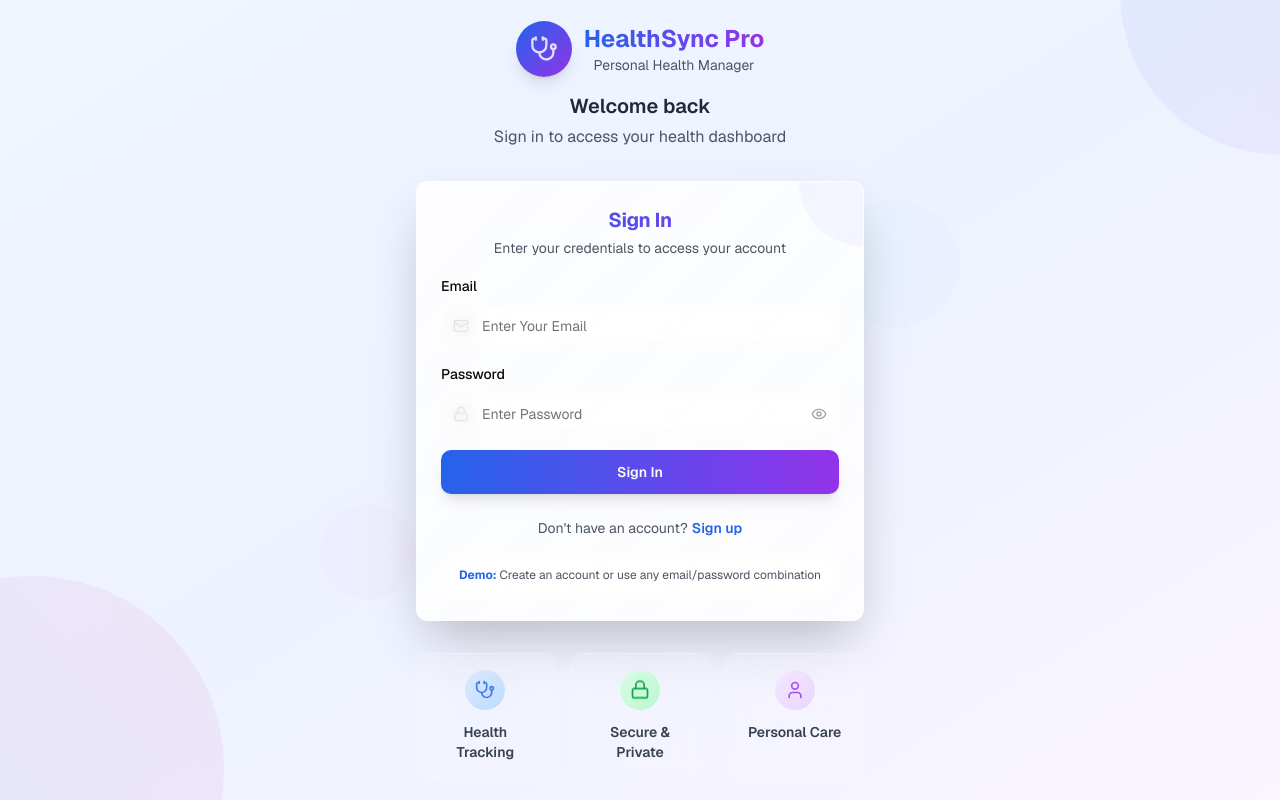
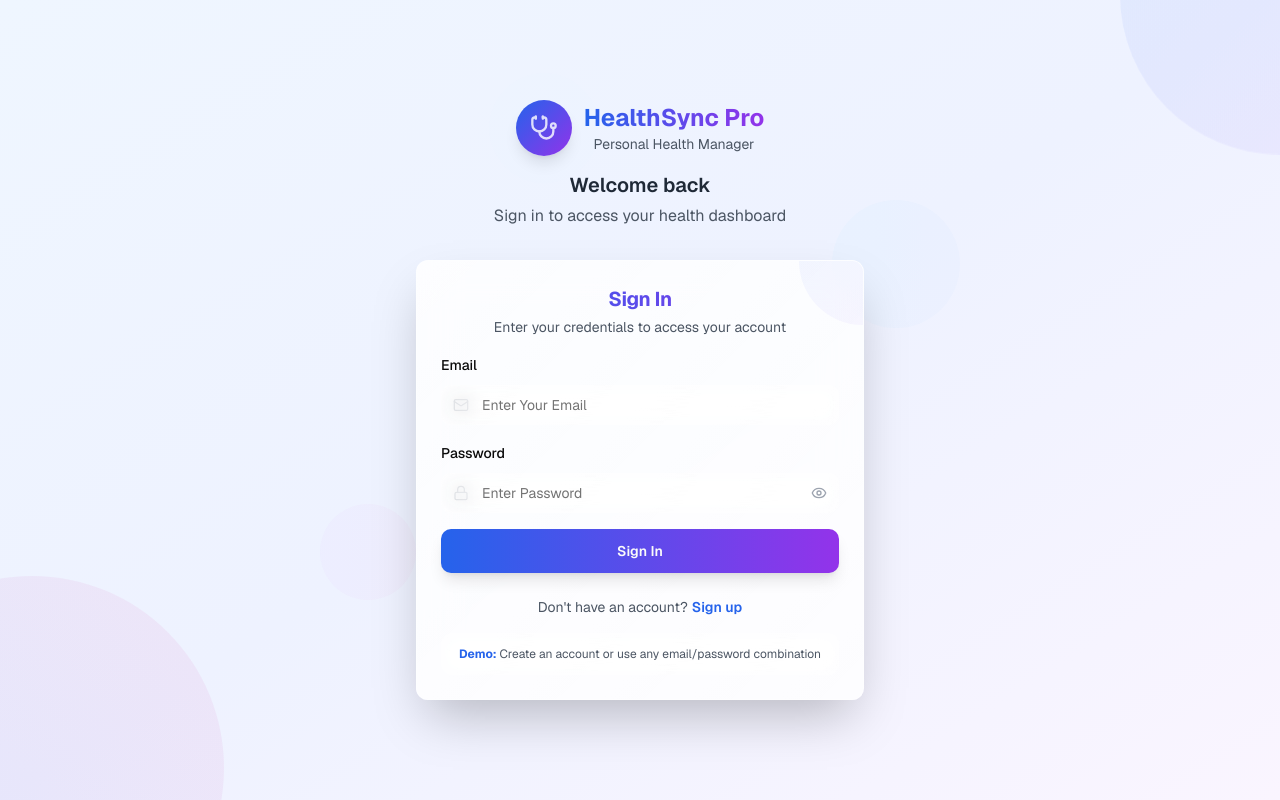
Before and after one commit to pragyesh7753/Health_Sync_Pro, a Next.js app: page / in a window 1280 px wide. Built offline with nearby package versions, Linux system fonts and the light colour scheme.

Commit message:
fix: format code for consistency and remove unused features in LoginRegister component

```diff
--- a/components/login-register.tsx
+++ b/components/login-register.tsx
@@ -7,7 +7,7 @@ import { Card, CardContent, CardDescription, CardHeader, CardTitle } from "@/com
 import { Button } from "@/components/ui/button"
 import { Input } from "@/components/ui/input"
 import { Label } from "@/components/ui/label"
-import { Stethoscope, Eye, EyeOff, Mail, Lock, User,Phone, AlertCircle } from "lucide-react"
+import { Stethoscope, Eye, EyeOff, Mail, Lock, User, Phone, AlertCircle } from "lucide-react"
 import { useAuth } from "@/components/auth-context"
 
 export function LoginRegister() {
@@ -69,9 +69,9 @@ export function LoginRegister() {
       {/* Animated background elements */}
       <div className="absolute inset-0 overflow-hidden pointer-events-none">
         <div className="absolute -top-40 -right-40 w-80 h-80 bg-gradient-to-br from-blue-400/10 to-purple-400/10 rounded-full animate-float"></div>
-        <div className="absolute -bottom-40 -left-40 w-96 h-96 bg-gradient-to-tr from-indigo-400/10 to-pink-400/10 rounded-full animate-float" style={{animationDelay: '2s'}}></div>
+        <div className="absolute -bottom-40 -left-40 w-96 h-96 bg-gradient-to-tr from-indigo-400/10 to-pink-400/10 rounded-full animate-float" style={{ animationDelay: '2s' }}></div>
         <div className="absolute top-1/4 right-1/4 w-32 h-32 bg-gradient-to-r from-cyan-400/5 to-blue-400/5 rounded-full animate-pulse-slow"></div>
-        <div className="absolute bottom-1/4 left-1/4 w-24 h-24 bg-gradient-to-r from-purple-400/5 to-pink-400/5 rounded-full animate-pulse-slow" style={{animationDelay: '1s'}}></div>
+        <div className="absolute bottom-1/4 left-1/4 w-24 h-24 bg-gradient-to-r from-purple-400/5 to-pink-400/5 rounded-full animate-pulse-slow" style={{ animationDelay: '1s' }}></div>
       </div>
 
       <div className="w-full max-w-md relative z-10">
@@ -92,7 +92,7 @@ export function LoginRegister() {
           <h2 className="text-lg sm:text-xl font-semibold text-gray-800 animate-bounce-subtle">
             {isLogin ? "Welcome back" : "Create your account"}
           </h2>
-          <p className="text-sm sm:text-base text-gray-600 mt-1 animate-fade-in" style={{animationDelay: '0.2s'}}>
+          <p className="text-sm sm:text-base text-gray-600 mt-1 animate-fade-in" style={{ animationDelay: '0.2s' }}>
             {isLogin ? "Sign in to access your health dashboard" : "Join us to start managing your health"}
           </p>
         </div>
@@ -296,31 +296,6 @@ export function LoginRegister() {
             )}
           </CardContent>
         </Card>
-
-        {/* Features */}
-        <div className="mt-8 grid grid-cols-1 sm:grid-cols-3 gap-4 text-center">
-          <div className="p-4 glass rounded-lg hover-lift interactive-card animate-scale-in" style={{animationDelay: '0.1s'}}>
-            <div className="w-10 h-10 bg-gradient-to-br from-blue-100 to-blue-200 rounded-full flex items-center justify-center mx-auto mb-3 hover:scale-110 transition-transform duration-300 relative">
-              <Stethoscope className="h-5 w-5 text-blue-600 animate-pulse" />
-              <div className="absolute inset-0 bg-blue-400 rounded-full animate-ping opacity-20"></div>
-            </div>
-            <p className="text-sm font-semibold text-gray-700">Health Tracking</p>
-          </div>
-          <div className="p-4 glass rounded-lg hover-lift interactive-card animate-scale-in" style={{animationDelay: '0.2s'}}>
-            <div className="w-10 h-10 bg-gradient-to-br from-green-100 to-green-200 rounded-full flex items-center justify-center mx-auto mb-3 hover:scale-110 transition-transform duration-300 relative">
-              <Lock className="h-5 w-5 text-green-600 animate-bounce-subtle" />
-              <div className="absolute inset-0 bg-green-400 rounded-full animate-ping opacity-20"></div>
-            </div>
-            <p className="text-sm font-semibold text-gray-700">Secure & Private</p>
-          </div>
-          <div className="p-4 glass rounded-lg hover-lift interactive-card animate-scale-in" style={{animationDelay: '0.3s'}}>
-            <div className="w-10 h-10 bg-gradient-to-br from-purple-100 to-purple-200 rounded-full flex items-center justify-center mx-auto mb-3 hover:scale-110 transition-transform duration-300 relative">
-              <User className="h-5 w-5 text-purple-600 animate-pulse" />
-              <div className="absolute inset-0 bg-purple-400 rounded-full animate-ping opacity-20"></div>
-            </div>
-            <p className="text-sm font-semibold text-gray-700">Personal Care</p>
-          </div>
-        </div>
       </div>
     </div>
   )
```
